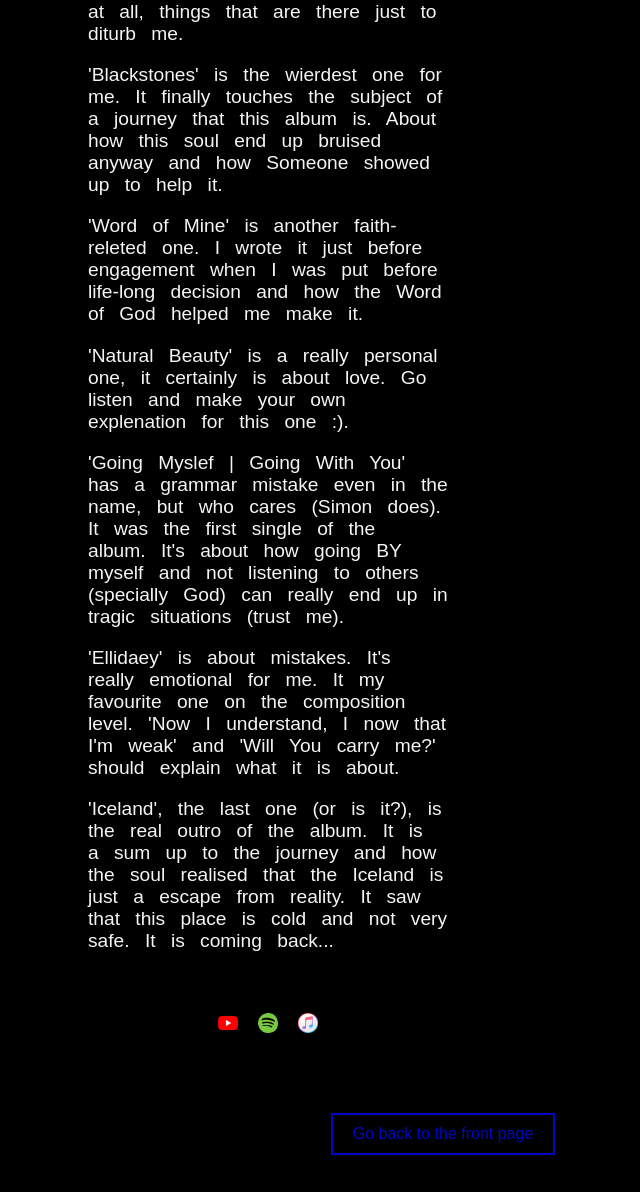
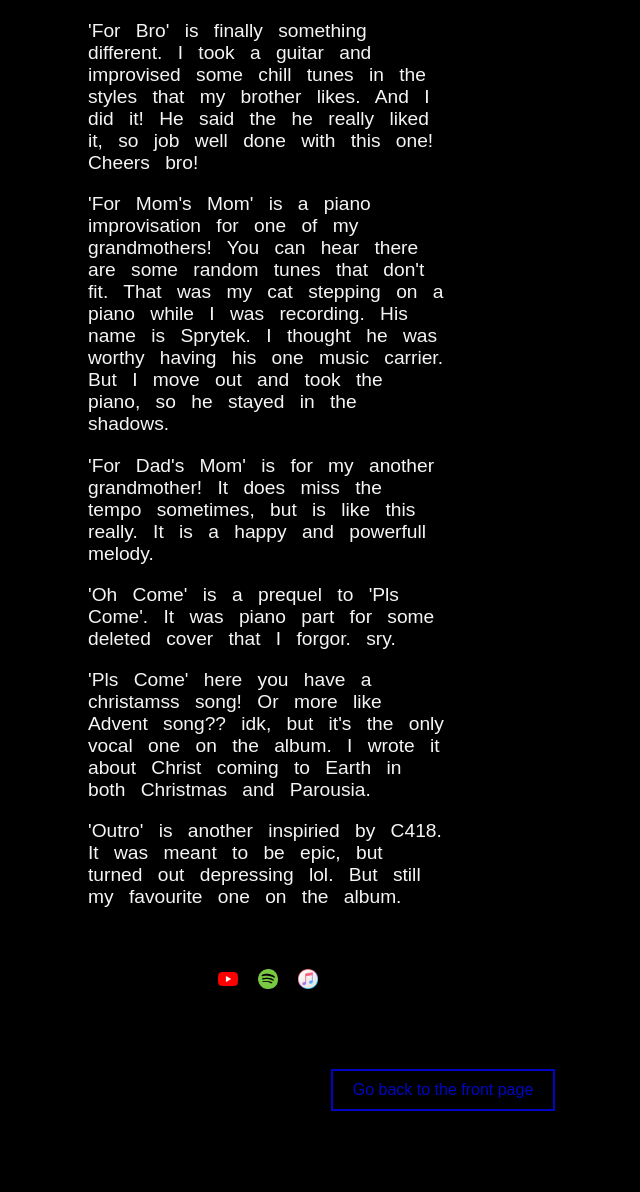
Before and after one commit to OldBeardMan/MattKrupaNet, a Django app: page /winter/ in a window 1280 px wide. Shown: the part 1211-2403 px from the top of the page, without its empty margins (197-837 px from the left). After the commit the page ends 2322 px from the top, so only its background shows below. Run offline with Django 4.2, Linux system fonts and the light colour scheme.

Commit message:
Done winter page

```diff
--- a/homepage/templates/winter.html
+++ b/homepage/templates/winter.html
@@ -15,38 +15,35 @@
 
     <div class="content-wrapper">
         <div class="album-info">
-            <p>Iceland is about a journey of a soul in the cold and lonely land of Iceland...</p>
-            <p> It begins with a song 'Raindrop', very positive one, about love and need of another soul to marge into one. I was very inspiried by Jose Gonzales' 'Teardrop' composing it. </p>
-            <p>'Brokenness' is a song I wrote when I was contempleinging about the world we live in and how broken it looks like and how much it affects people, making them broken
-                as well. It ends with a cry for help to God, the only one that can change this brokenness.
-            <p>'Cliff' is the heaviest song I have yet. It contains
-                two solos - one on bass and other one on guitar. I made it around the same time I did 'Do Not Listen II' from 'In the Autumn Forest'. It is about
-                a choice we all have - if we wanna waste our lives or make them into something beautiful and meaningful. </p>
-            <p>'Volcono' is a song I made very fast and
-                didn't really think about publishing it, but my wife changed my mind haha. Lyrics are about lots and lots of things I have (like physical things, but also thoughts)
-                that don't really need for anything at all, things that are there just to diturb me. </p>
-            <p>'Blackstones' is the wierdest one for me. It finally touches
-                the subject of a journey that this album is. About how this soul end up bruised anyway and how Someone showed up to help it. </p>
-            <p>'Word of Mine'
-                is another faith-releted one. I wrote it just before engagement when I was put before life-long decision and how the Word of God helped me make it. </p>
-            <p>'Natural Beauty' is a really personal one, it certainly is about love. Go listen and make your own explenation for this one :). </p>
-            <p>'Going Myslef | Going With You'
-                has a grammar mistake even in the name, but who cares (Simon does). It was the first single of the album. It's about how going BY myself and not
-                listening to others (specially God) can really end up in tragic situations (trust me).
-            <p>'Ellidaey' is about mistakes. It's really emotional for me. It my
-                favourite one on the composition level. 'Now I understand, I now that I'm weak' and 'Will You carry me?' should explain what it is about. </p>
-            <p>'Iceland', the last
-                one (or is it?), is the real outro of the album. It is a sum up to the journey and how the soul realised that the Iceland is just a escape from reality.
-                It saw that this place is cold and not very safe. It is coming back... </p>
+            <p>Winter isn't the best of my albums... That's a soft way to say it. It was pretty speed up while I was working on Iceland and Norway albums. Mostly conatins some
+                unused tracks and some random improvisations. First the album was called 'Presents', because I called it 'Christmas album', but you know, the only really christmas song
+                here is 'Pls Come' (which is pretty good I would say), so I changed it to 'Winter' for reasons. Mostly ambient vibes and acoustic (classic Matt).
+            </p>
+            <p> It begins with a song 'Intro'. Yeah original name. The song was created right after realising 'In The Autumn Forest' album. Inspiried by aquatic songs by C418. It is
+                very ambient
+            </p>
+            <p>'For Mom' is the first song dedicated for my family members. You can tell for whom the song is by the name really. It's... em... piano. </p>
+            <p>'For Dad' is piano as well, a bit stronger than the previous one. </p>
+            <p>'For Sis' is another calming song. I was very inspiried by the snow and how quiet the winter is (and I almost played Minecraft theme there, because I was
+                improvising lol). </p>
+            <p>'For Bro' is finally something different. I took a guitar and improvised some chill tunes in the styles that my brother likes. And I did it! He said the he really
+                liked it, so job well done with this one! Cheers bro! </p>
+            <p>'For Mom's Mom' is a piano improvisation for one of my grandmothers! You can hear there are some random tunes that don't fit. That was my cat stepping on a piano
+                while I was recording. His name is Sprytek. I thought he was worthy having his one music carrier. But I move out and took the piano, so he stayed in the shadows. </p>
+            <p>'For Dad's Mom' is for my another grandmother! It does miss the tempo sometimes, but is like this really. It is a happy and powerfull melody. </p>
+            <p>'Oh Come' is a prequel to 'Pls Come'. It was piano part for some deleted cover that I forgor. sry.</p>
+            <p>'Pls Come' here you have a christamss song! Or more like Advent song?? idk, but it's the only vocal one on the album. I wrote it about Christ coming to Earth
+                 in both Christmas and Parousia.</p>
+            <p>'Outro' is another inspiried by C418. It was meant to be epic, but turned out depressing lol. But still my favourite one on the album.</p>
             <p>&nbsp</p>
             <div class="social-icons-pages">
-                <a href="https://www.youtube.com/playlist?app=desktop&list=OLAK5uy_mMQNJMoRTiplkwPXF6QMYFK2ky2oc7Ens" target="_blank">
+                <a href="https://www.youtube.com/watch?v=ut5M32nSTcQ&list=OLAK5uy_lDVHSBC_wHWZzHen8FU4fXQxMlDDkJhCc" target="_blank">
                     <img src="{% static 'images/youtube.png' %}" alt="YouTube">
                 </a>
-                <a href="https://open.spotify.com/album/0HBlExPVMrL3yNSNgD5Ybq?si=oEwR2L6YQHuFEyEjW9pCAw" target="_blank">
+                <a href="https://open.spotify.com/album/6ty78LmRf5WCD94XcxZr6B?si=1BAsCJsVRHm4Q7bPlHGlBw" target="_blank">
                     <img src="{% static 'images/Spotify.png' %}" alt="Facebook">
                 </a>
-                <a href="https://music.apple.com/gb/album/iceland/1650949812" target="_blank">
+                <a href="https://music.apple.com/pl/album/winter/1599981887" target="_blank">
                     <img src="{% static 'images/itunes.png' %}" alt="Itunes">
                 </a>
             </div>
```
